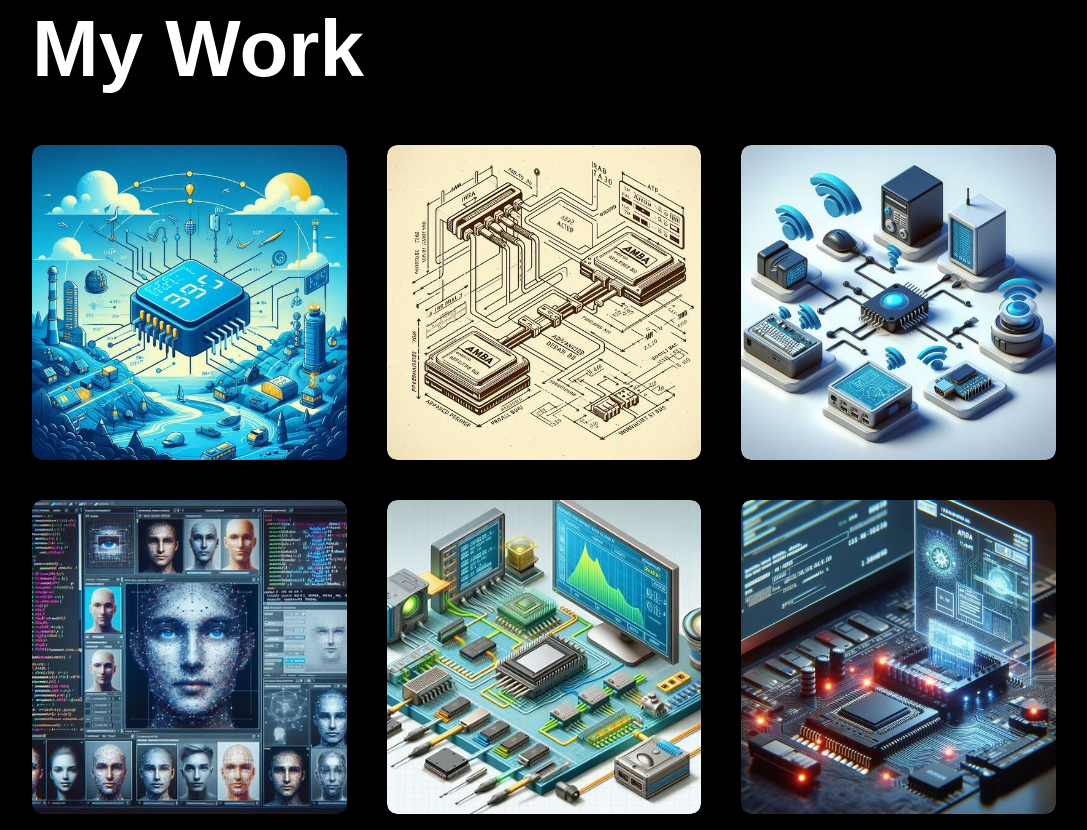
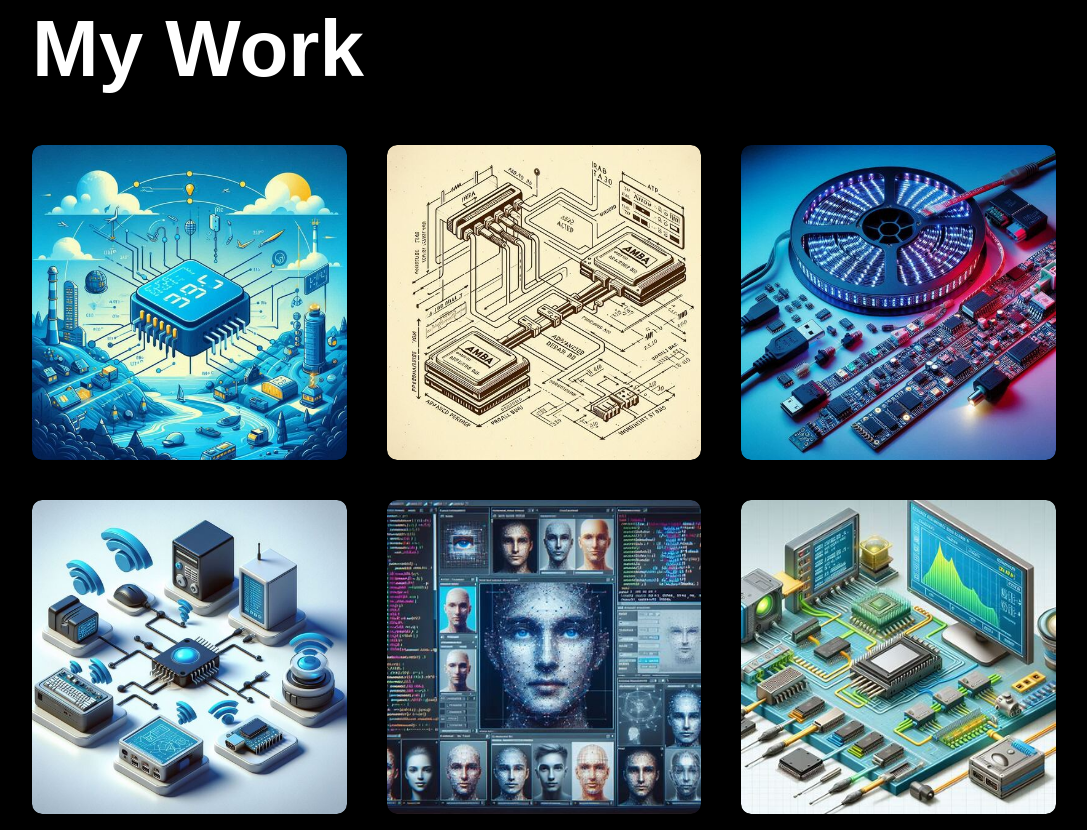
Before and after one commit to Mr-Kaushal-22/My_Portfolio, a plain HTML site: page index.html in a window 1280 px wide. Shown: the part 2952-3782 px from the top of the page, without its empty margins (96-1183 px from the left). Drawn offline with Linux system fonts and the light colour scheme.

Commit message:
Updating WS2812 Project

```diff
--- a/index.html
+++ b/index.html
@@ -189,7 +189,14 @@
                         <a href="https://github.com/Mr-Kaushal-22/APB_Interface_Simulation.git"><i class="fa-solid fa-arrow-up-right-from-square"></i></i></a>
                     </div>
                 </div>
-
+                <div class="work">
+                    <img src="Images/WS2812_Interfacing.png">
+                    <div class="layer">
+                        <h3>WS2812 ptotocol to program LEDs</h3>
+                        <p>Implemented the project on Trion T120 FPGA, connected with PC using serial terminal.</p>
+                        <a href="https://github.com/Mr-Kaushal-22/WS2812_Interfacing.git"><i class="fa-solid fa-arrow-up-right-from-square"></i></i></a>
+                    </div>
+                </div>
                 <div class="work">
                     <img src="Images/FIFO_UART.png">
                     <div class="layer">
@@ -222,14 +229,14 @@
                         <a href="https://github.com/Mr-Kaushal-22/ATM_Machine.git"><i class="fa-solid fa-arrow-up-right-from-square"></i></i></a>
                     </div>
                 </div>
-                <div class="work">
+                <!-- <div class="work">
                     <img src="Images/Vending_Machine.png">
                     <div class="layer">
                         <h3>Vending Machine</h3>
                         <p>Designed and Simulated on Xilinx Vivado.</p>
                         <a href="https://github.com/Mr-Kaushal-22/Vending_Machine.git"><i class="fa-solid fa-arrow-up-right-from-square"></i></i></a>
                     </div>
-                </div>
+                </div> -->
                 <div class="work">
                     <img src="Images/Microcontroller_FPGA.jpg">
                     <div class="layer">
```
Also changed, not shown: Images/WS2812_Interfacing.png (added).
